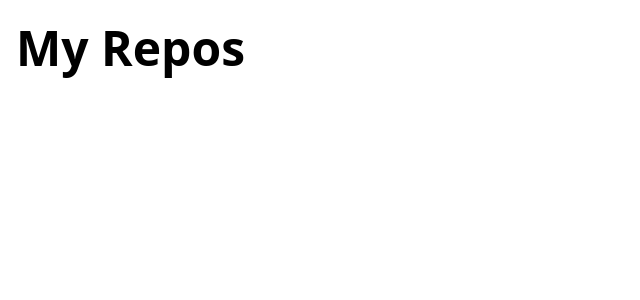
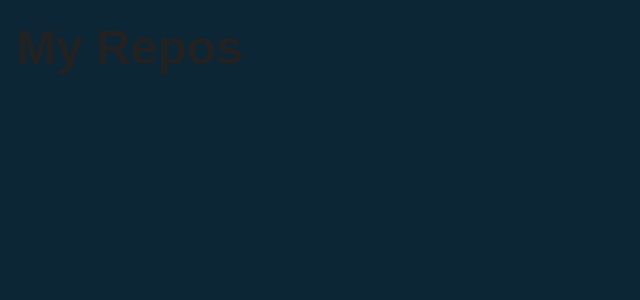
Before and after one commit to vgont/my-repos-project, a JavaScript app: page / in a window 1280 px wide. Shown: the top 300 px of the page, without its empty margins (0-640 px from the left). Built offline with nearby package versions, Linux system fonts and the light colour scheme; the HTML template or start-up script is replaced by a standard one.

Commit message:
globalcss

```diff
--- a/src/index.css
+++ b/src/index.css
@@ -1,3 +1,30 @@
 @tailwind base;
 @tailwind components;
 @tailwind utilities;
+
+*{
+    margin: 0;
+    padding: 0;
+    outline: 0;
+    box-sizing: border-box;
+}
+
+html, body, #root{
+    min-height: 100%;
+}
+
+body{
+    background: #0d2636;
+    font-style: 14px;
+    -webkit-font-smoothing: antialiased !important;
+}
+
+body, input, button{
+    color: #222;
+    font-size: 14px;
+    font-family: Arial, Helvetica, sans-serif;
+}
+
+button{
+    cursor: pointer;
+}
```
